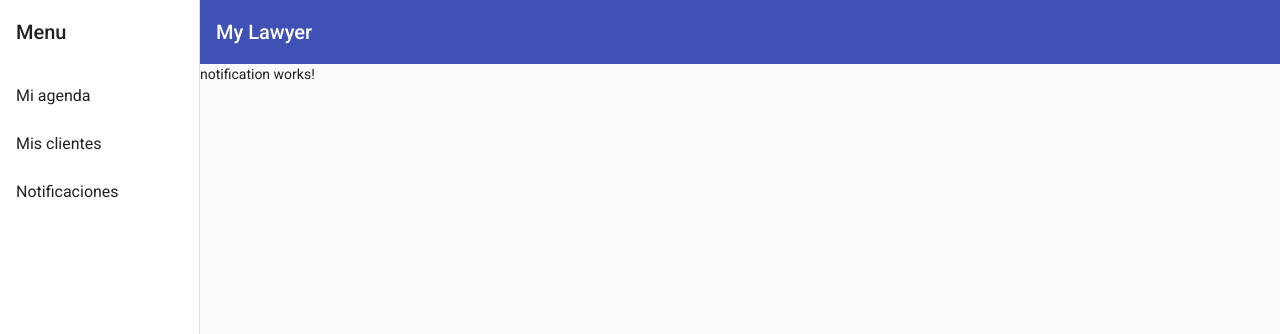
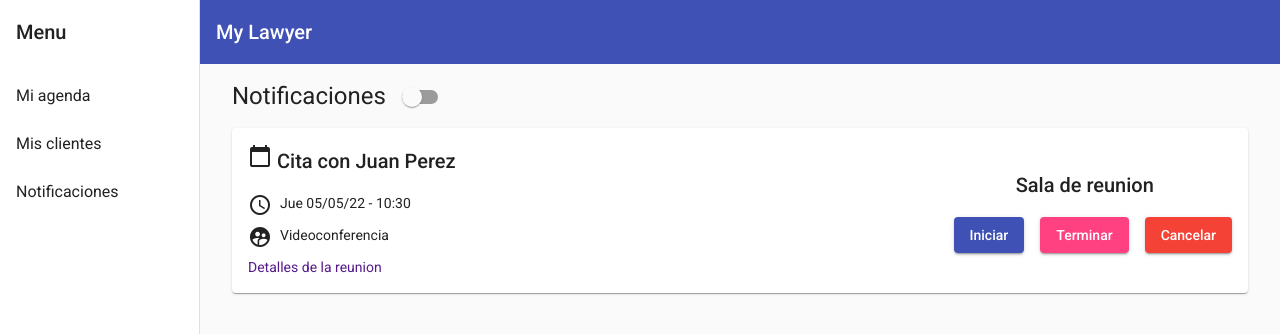
Before and after one commit to aplicaciones-open-source-202201-es5c/frontend-mylawyer, an Angular app: page /notifications in a window 1280 px wide. Shown: the top 334 px of the page. Built offline with nearby package versions, Linux system fonts and the light colour scheme.

Commit message:
Add notifications cards

```diff
--- a/src/app/app.module.ts
+++ b/src/app/app.module.ts
@@ -20,6 +20,8 @@ import { ClientComponent } from './client/client.component';
 import { NotificationComponent } from './notification/notification.component';
 import { AgendaComponent } from './agenda/agenda.component';
 import { IndexComponent } from './index/index.component';
+import {MatCardModule} from "@angular/material/card";
+import {MatSlideToggleModule} from "@angular/material/slide-toggle";
 @NgModule({
   declarations: [
     AppComponent,
@@ -43,6 +45,8 @@ import { IndexComponent } from './index/index.component';
     MatDividerModule,
     MatProgressBarModule,
     AppRoutingModule,
+    MatCardModule,
+    MatSlideToggleModule,
   ],
   providers: [],
   bootstrap: [AppComponent],
--- a/src/app/notification/notification.component.css
+++ b/src/app/notification/notification.component.css
@@ -0,0 +1,31 @@
+mat-card{
+  display: flex;
+  justify-content: space-between;
+  align-items: center;
+}
+.actions h2{
+  text-align: center;
+}
+.actions button{
+  margin-left: 1rem;
+}
+.info a{
+  text-decoration: none;
+}
+.hora, .via{
+  display: flex;
+}
+.info p{
+  padding-left: 0.5rem;
+}
+.Switch{
+  display: flex;
+
+}
+mat-slide-toggle{
+  margin-left: 1rem;
+  margin-top: 0.3rem;
+}
+.container{
+  margin: 1rem 2rem;
+}
--- a/src/app/notification/notification.component.html
+++ b/src/app/notification/notification.component.html
@@ -1 +1,32 @@
-<p>notification works!</p>
+<div class="container">
+  <div class="Switch">
+    <h1>Notificaciones</h1>
+    <mat-slide-toggle color="primary"></mat-slide-toggle>
+  </div>
+  <mat-card>
+    <div class="info">
+      <h2 style="padding-bottom:0">
+        <mat-icon>calendar_today</mat-icon>
+        Cita con Juan Perez
+      </h2>
+      <div class="hora">
+        <mat-icon>schedule</mat-icon>
+        <p>Jue 05/05/22 - 10:30</p>
+      </div>
+      <div class="via">
+        <mat-icon>supervised_user_circle</mat-icon>
+        <p>Videoconferencia</p>
+      </div>
+      <div class="detalles">
+        <a href="">Detalles de la reunion</a>
+      </div>
+
+    </div>
+    <div class="actions">
+       <h2>Sala de reunion</h2>
+      <button mat-raised-button color="primary">Iniciar</button>
+      <button mat-raised-button color="accent">Terminar</button>
+      <button mat-raised-button color="warn">Cancelar</button>
+    </div>
+  </mat-card>
+</div>
```
